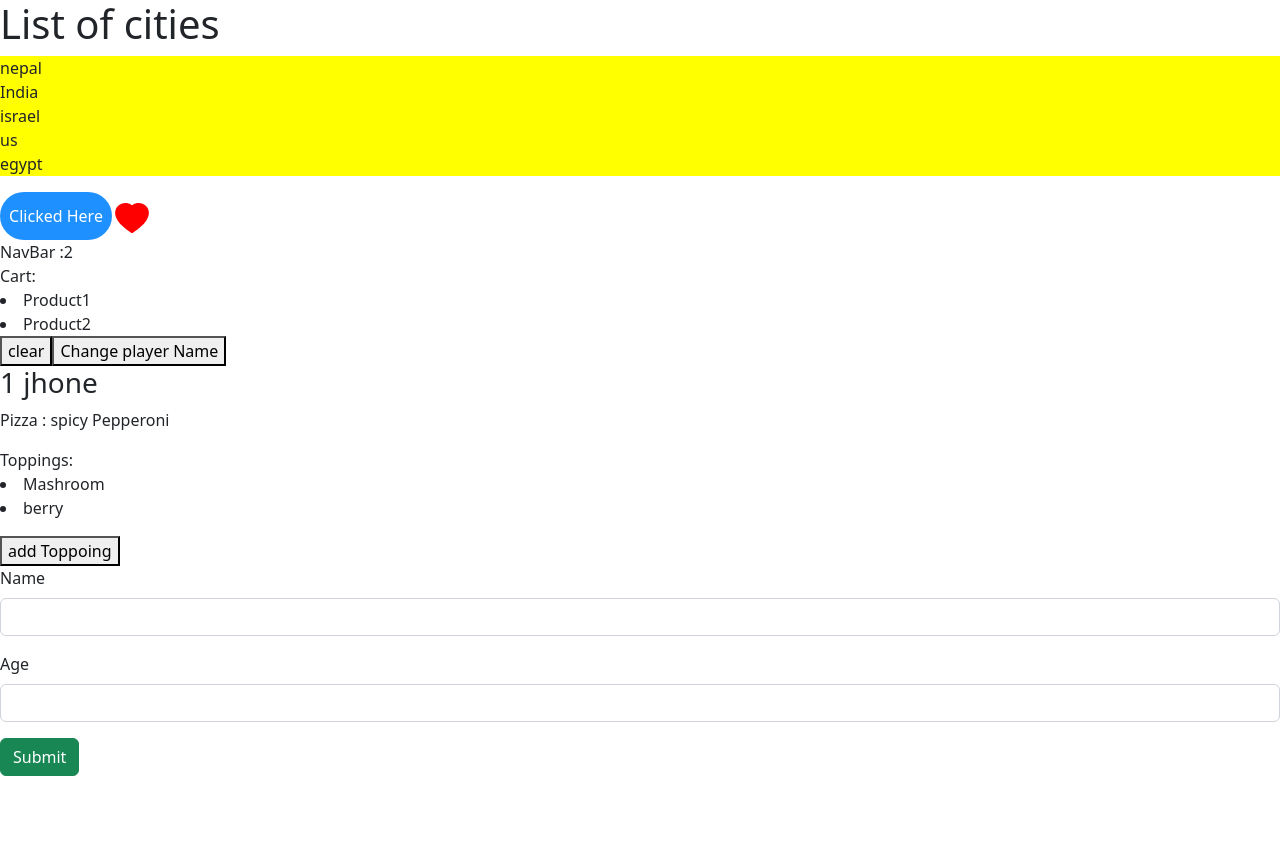
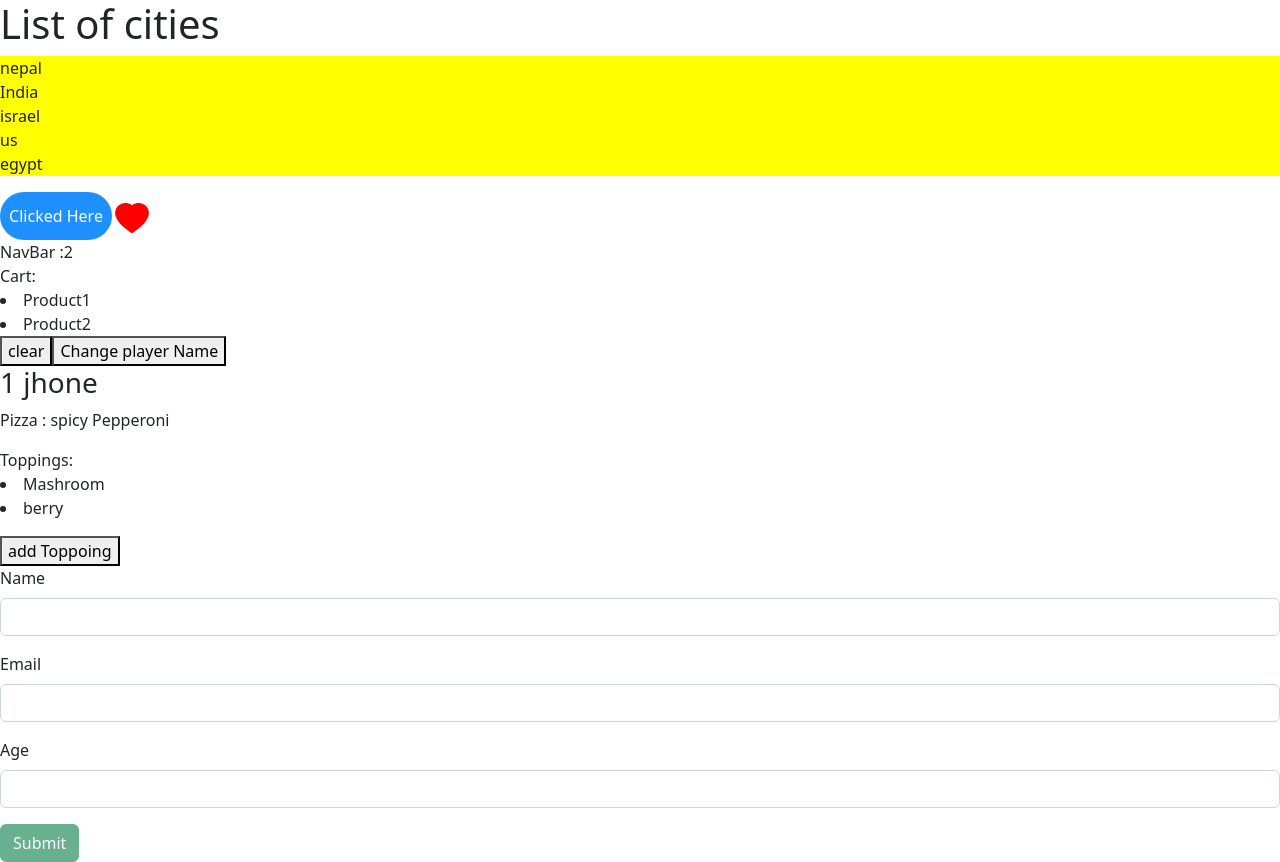
Before and after one commit to preetibiswas/First-app, a React (Vite) app: page / in a window 1280 px wide. Before the commit the page ends 800 px from the top, so only its background shows below. Built offline with nearby package versions, Linux system fonts and the light colour scheme; the HTML template or start-up script is replaced by a standard one.

Commit message:
add-zod-validation

```diff
--- a/package.json
+++ b/package.json
@@ -10,12 +10,14 @@
     "preview": "vite preview"
   },
   "dependencies": {
+    "@hookform/resolvers": "^3.3.2",
     "bootstrap": "^5.2.3",
     "react": "^18.2.0",
     "react-dom": "^18.2.0",
     "react-hook-form": "^7.47.0",
     "react-icons": "^4.11.0",
-    "styled-components": "^6.1.0"
+    "styled-components": "^6.1.0",
+    "zod": "^3.22.4"
   },
   "devDependencies": {
     "@types/react": "^18.2.15",
--- a/src/Component/Form.tsx
+++ b/src/Component/Form.tsx
@@ -1,13 +1,26 @@
 import React, { FormEvent, useState,FieldValues } from 'react'
 import { useForm } from 'react-hook-form'
+import { z } from 'zod'
+import { zodResolver } from '@hookform/resolvers/zod'
+
+
+
+const schema=z.object({
+    name:z.string().min(3,{message:'Name must be atleast 3(c)'}),
+    email: z.string().email(),
+    age: z.number({invalid_type_error:'Age field is Required'}).min(18,{message:'Age must be atleast 18'})
+})
+type  FormData = z.infer<typeof schema>
 
 const Form = () => {
-    const {register,handleSubmit} =useForm()
+    const {register,handleSubmit,formState:{errors,isValid}} =useForm<FormData>({resolver:zodResolver(schema)})
 
-    const [person,setPerson]=useState({
-        name:'',
-        age:''
-    })
+
+
+    // const [person,setPerson]=useState({
+    //     name:'',
+    //     age:''
+    // })
     const onSubmit=(data:FieldValues)=>{
         console.log(data)
     }
@@ -15,13 +28,37 @@ const Form = () => {
     <form onSubmit={handleSubmit(onSubmit)}>
         <div className='mb-3'>
             <label htmlFor="name" className='form-label'>Name</label>
-            <input type="text"  id='name' className='form-control' {...register('name')}/>
+            <input
+            type="text"
+            id='name'
+            className='form-control'
+            {...register('name')}/>
+            {errors.name && <p className='text-danger'>{errors.name.message}</p>}
+
+        </div>
+        <div className='mb-3'>
+            <label htmlFor="email" className='form-label'>Email</label>
+            <input
+            type="text"
+            id='email'
+            className='form-control'
+            {...register('email')}/>
+            {errors.email && <p className='text-danger'>{errors.email.message}</p>}
+
         </div>
         <div className='mb-3'>
             <label htmlFor="age" className='form-label'>Age</label>
-            <input type="number"  id='age' className='form-control'  {...register('age')}/>
+            <input
+            type="number" s
+            id='age'
+            className='form-control'
+            {...register('age',{valueAsNumber:true})}/>
+             {errors.age && <p className='text-danger'>{errors.age.message}</p>}
         </div>
-        <button className='btn btn-success'>Submit</button>
+        <button
+        className='btn btn-success'
+        disabled={!isValid}
+        >Submit</button>
     </form>
   )
 }
```
Also changed, not shown: 1 other file (tests, documents, lock files or other folders).
